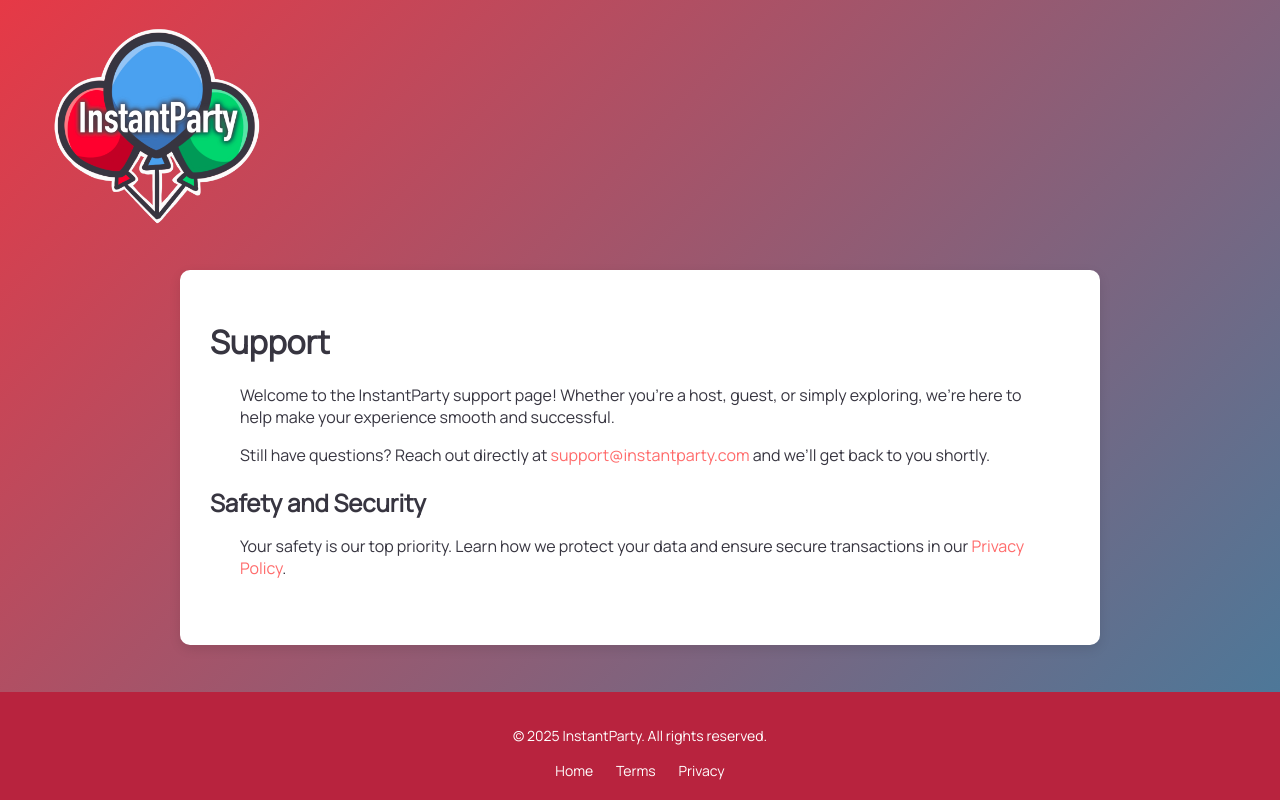
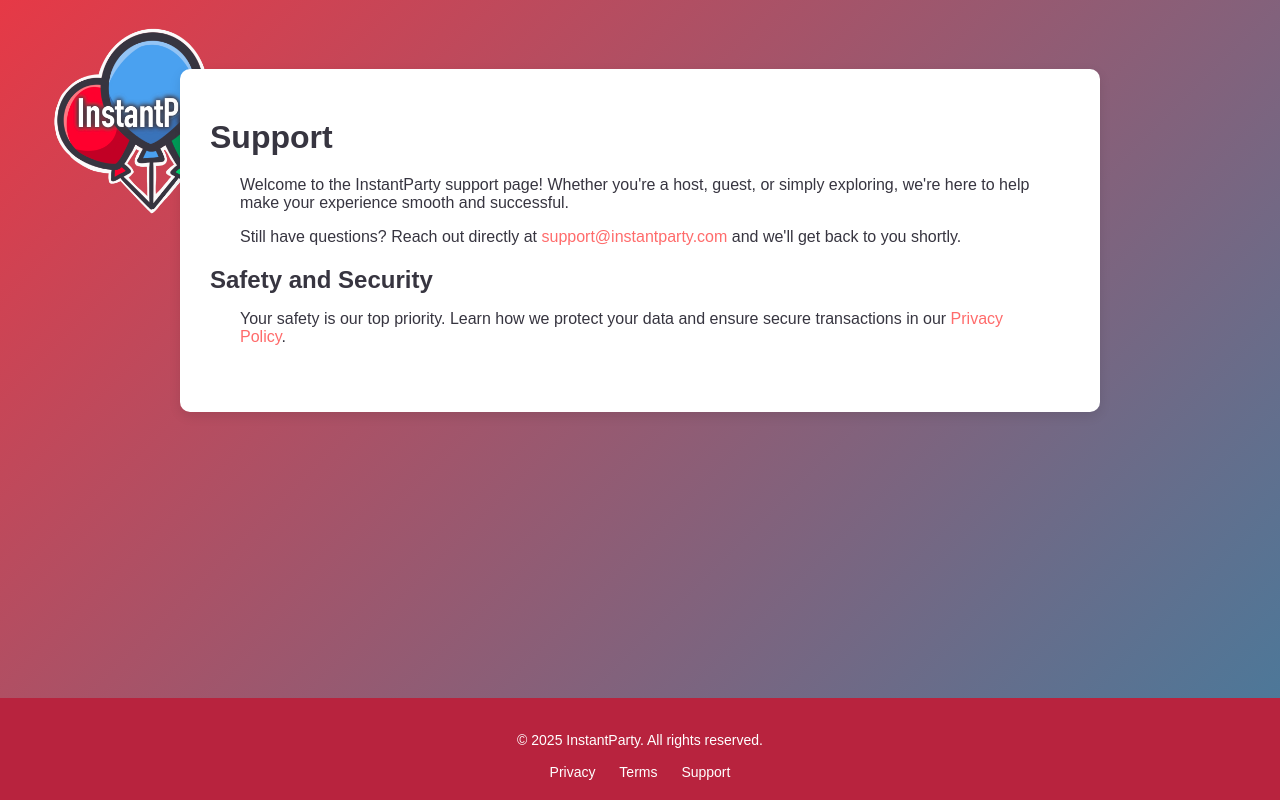
Before and after one commit to AC350144/CPSC_362_Group_Activity_1, a plain HTML site: page front-end/support.html in a window 1280 px wide. Drawn offline with Linux system fonts and the light colour scheme.

Commit message:
fixed support.html styles and made logo bigger on all pages

```diff
--- a/front-end/css_files/support_style.css
+++ b/front-end/css_files/support_style.css
@@ -19,13 +19,6 @@ body {
   padding: 25px 0 0 50px;
 }
 
-#logo img {
-  height: 200px;
-  width: auto;
-  max-width: fit-content;
-  max-height: fit-content;
-}
-
 .container {
   background-color: #ffffff;
   border-radius: 10px;
@@ -34,6 +27,7 @@ body {
   margin: 40px auto 0 auto;
   box-shadow: rgba(0, 0, 0, 0.1) 0px 4px 12px;
   color: #373540;
+  margin-top: -150px;
 }
 
 h1,
--- a/front-end/support.html
+++ b/front-end/support.html
@@ -4,17 +4,18 @@
     <meta charset="UTF-8" />
     <meta name="viewport" content="width=device-width, initial-scale=1.0" />
     <title>Support | InstantParty</title>
-    <link
-      href="https://fonts.googleapis.com/css2?family=Manrope&display=swap"
-      rel="stylesheet"
-    />
     <link rel="stylesheet" href="css_files/support_style.css" />
   </head>
   <body>
     <div class="page-wrapper">
       <div id="logo">
-        <a href="discover.html">
-          <img src="images/logo.png" alt="InstantParty Logo" height="50" />
+        <a href="home.html">
+          <img
+            src="images/logo.png"
+            alt="InstantParty Logo"
+            class="logo-img"
+            width="200"
+          />
         </a>
       </div>
 
@@ -28,7 +29,7 @@
         <p>
           Still have questions? Reach out directly at
           <a href="mailto:support@instantparty.com">support@instantparty.com</a>
-          and we’ll get back to you shortly.
+          and we'll get back to you shortly.
         </p>
 
         <h2>Safety and Security</h2>
@@ -42,9 +43,9 @@
       <div id="site_footer">
         <p>&copy; 2025 InstantParty. All rights reserved.</p>
         <div class="footer-links">
-          <a href="home.html">Home</a>
+          <a href="privacy.html">Privacy</a>
           <a href="terms.html">Terms</a>
-          <a href="privacy.html">Privacy</a>
+          <a href="support.html">Support</a>
         </div>
       </div>
     </div>
```
Also changed, not shown: front-end/confirm.html (+1 -1 lines), front-end/create_acct.html (+1 -1 lines), front-end/discover.html (+1 -1 lines), front-end/edit_profile.html (+1 -1 lines), front-end/home.html (+1 -1 lines), front-end/host_space.html (+1 -1 lines), front-end/inbox.html (+1 -1 lines), front-end/manage_listings.html (+1 -1 lines), front-end/payment.html (+1 -1 lines), front-end/privacy.html (+1 -1 lines), front-end/profile_settings.html (+1 -1 lines), front-end/property_details.html (+1 -1 lines), front-end/settings.html (+1 -1 lines), front-end/terms.html (+1 -1 lines).
